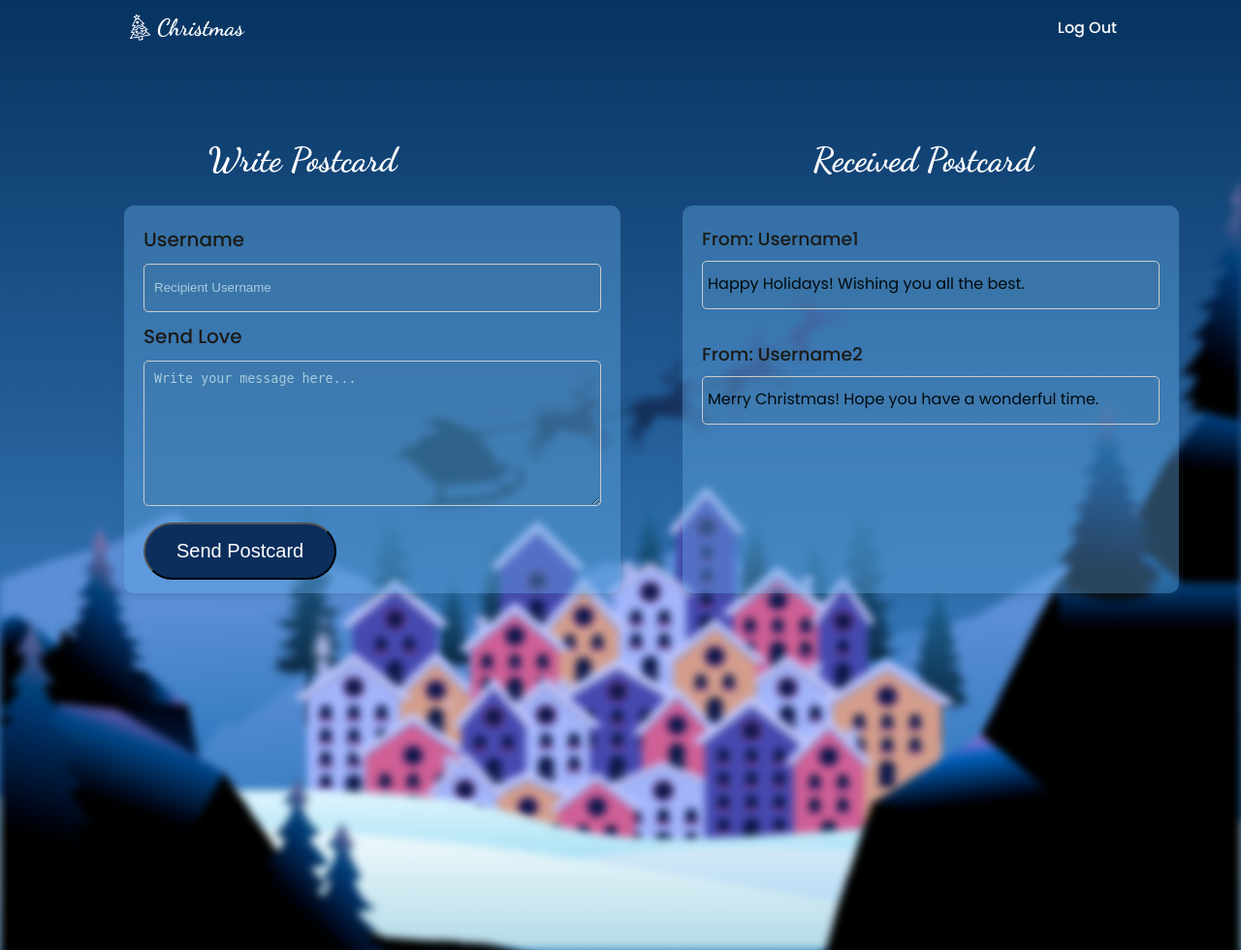
After one commit to sworrrnimaS/PHP_Christmas_Website, a PHP site: page /userDash.html in a window 1280 px wide. The commit adds this page. Shown: the whole page at 97% size. Run offline with PHP 8.4, Linux system fonts and the light colour scheme; some libraries are stand-ins or nearby versions.

Commit message:
made userdashboard

```diff
--- a/assets/css/login.css
+++ b/assets/css/login.css
@@ -48,7 +48,7 @@ label {
 
 .login-form-container button {
   display: inline-block;
-  background-color: hsl(210, 80%, 54%);
+  background-color: #0b2e5d;
   padding: 1rem 2rem;
   border-radius: 4rem;
   color: #fff;
@@ -57,7 +57,7 @@ label {
 }
 
 .login-form-container button:hover {
-  background-color: hsl(210, 80%, 50%);
+  background-color: hsla(210, 92%, 31%, 0.7);
   box-shadow: 0 8px 32px hsla(210, 80%, 54%, 0.7);
 }
 
--- a/assets/css/register.css
+++ b/assets/css/register.css
@@ -51,7 +51,7 @@ label {
 }
 .register-form-container button {
   display: inline-block;
-  background-color: hsl(210, 80%, 54%);
+  background-color: #0b2e5d;
   padding: 1rem 2rem;
   border-radius: 4rem;
   color: #fff;
@@ -60,7 +60,7 @@ label {
 }
 
 .register-form-container button:hover {
-  background-color: hsl(210, 80%, 50%);
+  background-color: hsla(210, 92%, 31%, 0.7);
   box-shadow: 0 8px 32px hsla(210, 80%, 54%, 0.7);
 }
 
--- a/assets/css/styles.css
+++ b/assets/css/styles.css
@@ -9,6 +9,9 @@
 
   /*========== Colors ==========*/
   /*Color mode HSL(hue, saturation, lightness)*/
+
+  --button-color: #0b2e5d;
+  --button-color-alt: hsla(210, 92%, 31%, 0.7);
   --first-color: hsl(210, 80%, 54%);
   --first-color-alt: hsl(210, 80%, 50%);
   --title-color: hsl(210, 24%, 90%);
@@ -350,7 +353,7 @@ img {
 /*=============== BUTTON ===============*/
 .button {
   display: inline-block;
-  background-color: var(--first-color);
+  background-color: var(--button-color);
   padding: 1rem 2rem;
   border-radius: 4rem;
   color: var(--white-color);
@@ -359,7 +362,7 @@ img {
 }
 
 .button:hover {
-  background-color: var(--first-color-alt);
+  background-color: var(--button-color-alt);
   box-shadow: 0 8px 32px hsla(210, 80%, 54%, 0.7);
 }
 
--- /dev/null
+++ b/assets/css/userDash.css
@@ -0,0 +1,122 @@
+:root {
+  --animate-snow-1: animate-snow-1 5s infinite ease-in-out;
+  --animate-snow-2: animate-snow-2 5s infinite ease-in-out;
+}
+
+html {
+  scroll-behavior: smooth;
+}
+body {
+  overflow: hidden;
+}
+
+.home__image {
+  filter: blur(4px); /* Blur effect */
+}
+
+.dash__container {
+  display: flex;
+  justify-content: space-around;
+  margin-top: 2rem;
+  flex-wrap: wrap;
+}
+
+.bg-header {
+  background: none;
+}
+
+.title {
+  color: #fff;
+  font-family: "Dancing Script", cursive;
+  font-weight: 800;
+  font-size: 35px;
+}
+
+.postcard__container-1 {
+  width: 40%;
+  height: 400px;
+  position: absolute;
+  top: 42%;
+  left: 30%;
+  transform: translate(-50%, -50%);
+  background-color: rgba(102, 172, 229, 0.4);
+  padding: 20px;
+  border-radius: 10px;
+  box-shadow: 0 4px 8px rgba(61, 96, 122, 0.218);
+  z-index: 10;
+}
+
+.postcard__container-2 {
+  width: 40%;
+  height: 400px;
+  position: absolute;
+  top: 42%;
+  right: -15%;
+  transform: translate(-50%, -50%);
+  background-color: rgba(102, 172, 229, 0.4);
+  padding: 20px;
+  border-radius: 10px;
+  box-shadow: 0 4px 8px rgba(61, 96, 122, 0.218);
+  z-index: 10;
+}
+label {
+  font-family: "Poppins", sans-serif;
+  color: rgb(27, 27, 23);
+  font-weight: 500;
+  font-size: 20px;
+}
+
+.postcard__container-1 input[type="text"] {
+  width: 100%;
+  height: 50px;
+  padding: 10px;
+  margin: 10px 0;
+  border: 1px solid #ccc;
+  border-radius: 5px;
+  color: #010a0e;
+  background-color: rgba(67, 123, 155, 0.2);
+}
+
+.postcard__container-1 textarea[type="text"] {
+  width: 100%;
+  height: 150px;
+  padding: 10px;
+  margin: 10px 0;
+  border: 1px solid #ccc;
+  border-radius: 5px;
+  color: #010a0e;
+  background-color: rgba(67, 123, 155, 0.2);
+}
+.postcard__container-1 input[type="text"]::placeholder,
+.postcard__container-1 textarea[type="text"]::placeholder {
+  color: #a7ccdc;
+}
+
+.received__msg {
+  height: 50px;
+  border: 1px solid #ccc;
+  border-radius: 5px;
+  color: #010a0e;
+  background-color: rgba(67, 123, 155, 0.2);
+  margin-top: 0.5rem;
+  margin-bottom: 2rem;
+  padding: 10px;
+  padding-left: 5px;
+}
+.postcard__container-1 button {
+  display: inline-block;
+  background-color: #0b2e5d;
+  padding: 1rem 2rem;
+  border-radius: 4rem;
+  color: #fff;
+  font-weight: 500;
+  font-size: 20px;
+}
+
+.postcard__container-1 button:hover {
+  background-color: #0b2e5d;
+  box-shadow: 0 8px 32px hsla(210, 92%, 31%, 0.7);
+}
+h3 {
+  color: rgb(27, 27, 23);
+}
--- /dev/null
+++ b/userDash.html
@@ -0,0 +1,179 @@
+<!DOCTYPE html>
+<html lang="en">
+  <head>
+    <meta charset="UTF-8" />
+    <meta name="viewport" content="width=device-width, initial-scale=1.0" />
+    <title>Christmas PostCard</title>
+
+    <!--=============== FAVICON ===============-->
+    <link
+      rel="shortcut icon"
+      href="assets/img/favicon.png"
+      type="image/x-icon"
+    />
+
+    <!--=============== REMIXICONS ===============-->
+    <link
+      href="https://cdn.jsdelivr.net/npm/remixicon@4.3.0/fonts/remixicon.css"
+      rel="stylesheet"
+    />
+
+    <!--=============== CSS ===============-->
+    <link rel="stylesheet" href="assets/css/styles.css" />
+    <link rel="stylesheet" href="assets/css/userDash.css" />
+  </head>
+  <body>
+    <header class="header" id="header">
+      <nav class="nav container">
+        <a href="" class="nav__logo">
+          <img src="assets/img/logo.png" alt="logo image" />Christmas
+        </a>
+
+        <div class="nav__menu" id="nav-menu">
+          <ul class="nav__list">
+            <li class="nav__item">
+              <a href="index.html" class="nav__link">Log Out</a>
+            </li>
+          </ul>
+          <!--Close Button-->
+          <div class="nav__close" id="nav-close">
+            <i class="ri-close-line"></i>
+          </div>
+          <img
+            src="assets/img/snow-img.png"
+            alt="nav image"
+            class="nav__img-1"
+          />
+          <img
+            src="assets/img/snow-img.png"
+            alt="nav image"
+            class="nav__img-2"
+          />
+        </div>
+        <!--Toggle Button-->
+        <div class="nav__toggle" id="nav-toggle">
+          <i class="ri-apps-2-line"></i>
+        </div>
+      </nav>
+    </header>
+    <section class="home section" id="home">
+      <!-- <img
+        src="assets/img/home-moon.png"
+        alt="home image"
+        class="home__moon parallax home__image"
+        data-rellax-speed="-15"
+      /> -->
+      <img
+        src="assets/img/home-trineo-santa.png"
+        alt="home image"
+        class="home__trineo parallax home__image"
+        data-rellax-speed="-2"
+      />
+      <img
+        src="assets/img/home-mountain-3.png"
+        alt="home image"
+        class="home__mountain-3 parallax home__image"
+        data-rellax-speed="-8"
+      />
+      <img
+        src="assets/img/home-mountain-2.png"
+        alt="home image"
+        class="home__mountain-2 parallax home__image"
+        data-rellax-speed="-8"
+      />
+      <img
+        src="assets/img/home-pine-tree.png"
+        alt="home image"
+        class="home__pine parallax home__image"
+        data-rellax-speed="-10"
+      />
+      <img
+        src="assets/img/home-village.png"
+        data-rellax-speed="-10"
+        alt="home image"
+        class="home__village parallax home__image"
+      />
+      <img
+        src="assets/img/home-snow.png"
+        alt="home image"
+        class="home__snow parallax home__image"
+      />
+      <img
+        src="assets/img/home-mountain-1.png"
+        alt="home image"
+        class="home__mountain-1 home__image"
+      />
+      <div class="dash__container">
+        <div class="write__postcard-container">
+          <p class="title">Write Postcard</p>
+          <div class="postcard__container-1">
+            <form>
+              <label for="username">Username</label><br />
+              <input
+                type="text"
+                name="recipient"
+                placeholder="Recipient Username"
+                required
+              /><br />
+              <label for="message">Send Love</label><br />
+              <textarea
+                name="message"
+                type="text"
+                placeholder="Write your message here..."
+                rows="6"
+                required
+              ></textarea
+              ><br />
+              <button type="submit">Send Postcard</button>
+            </form>
+          </div>
+        </div>
+        <div class="view__postcard-container">
+          <p class="title">Received Postcard</p>
+          <div class="postcard__container-2">
+            <div class="postcard">
+              <h3>From: Username1</h3>
+              <p class="received__msg">
+                Happy Holidays! Wishing you all the best.
+              </p>
+            </div>
+            <div class="postcard">
+              <h3>From: Username2</h3>
+              <p class="received__msg">
+                Merry Christmas! Hope you have a wonderful time.
+              </p>
+            </div>
+          </div>
+        </div>
+      </div>
+
+      <!-- <img
+        src="assets/img/snow-img.png"
+        alt="register image"
+        class="register__snow-1"
+      />
+      <img
+        src="assets/img/snow-img.png"
+        alt="register image"
+        class="register__snow-2"
+      />
+      <img
+        src="assets/img/snow-img.png"
+        alt="register image"
+        class="register__snow-3"
+      /> -->
+    </section>
+
+    <!--=============== RELLAX JS ===============-->
+    <script src="assets/js/rellax.min.js"></script>
+
+    <!--=============== GSAP ===============-->
+    <script src="assets/js/gsap.min.js"></script>
+
+    <!--=============== SCROLLREVEAL ===============-->
+    <script src="assets/js/scrollreveal.min.js"></script>
+
+    <!--=============== MAIN JS ===============-->
+    <script src="assets/js/main.js"></script>
+  </body>
+</html>
```
